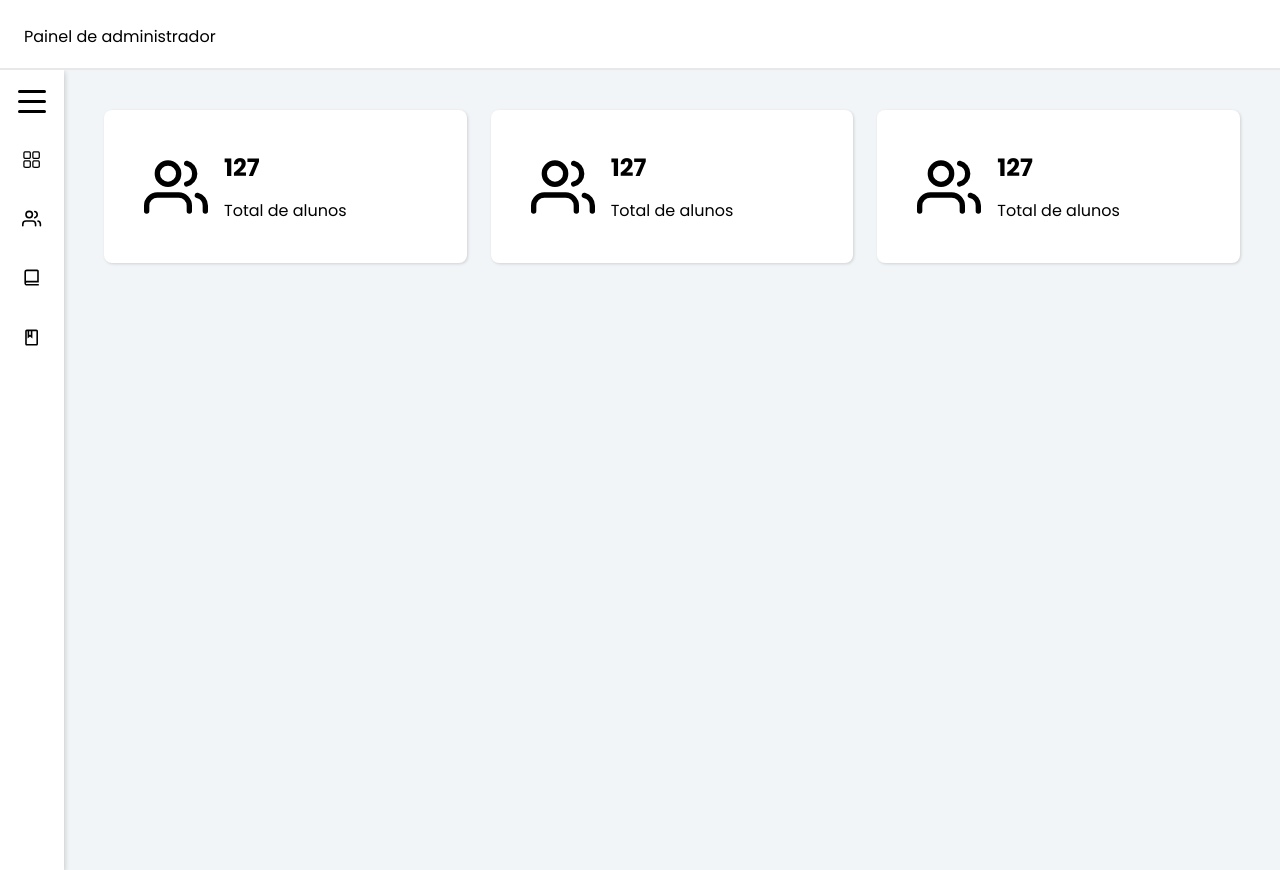
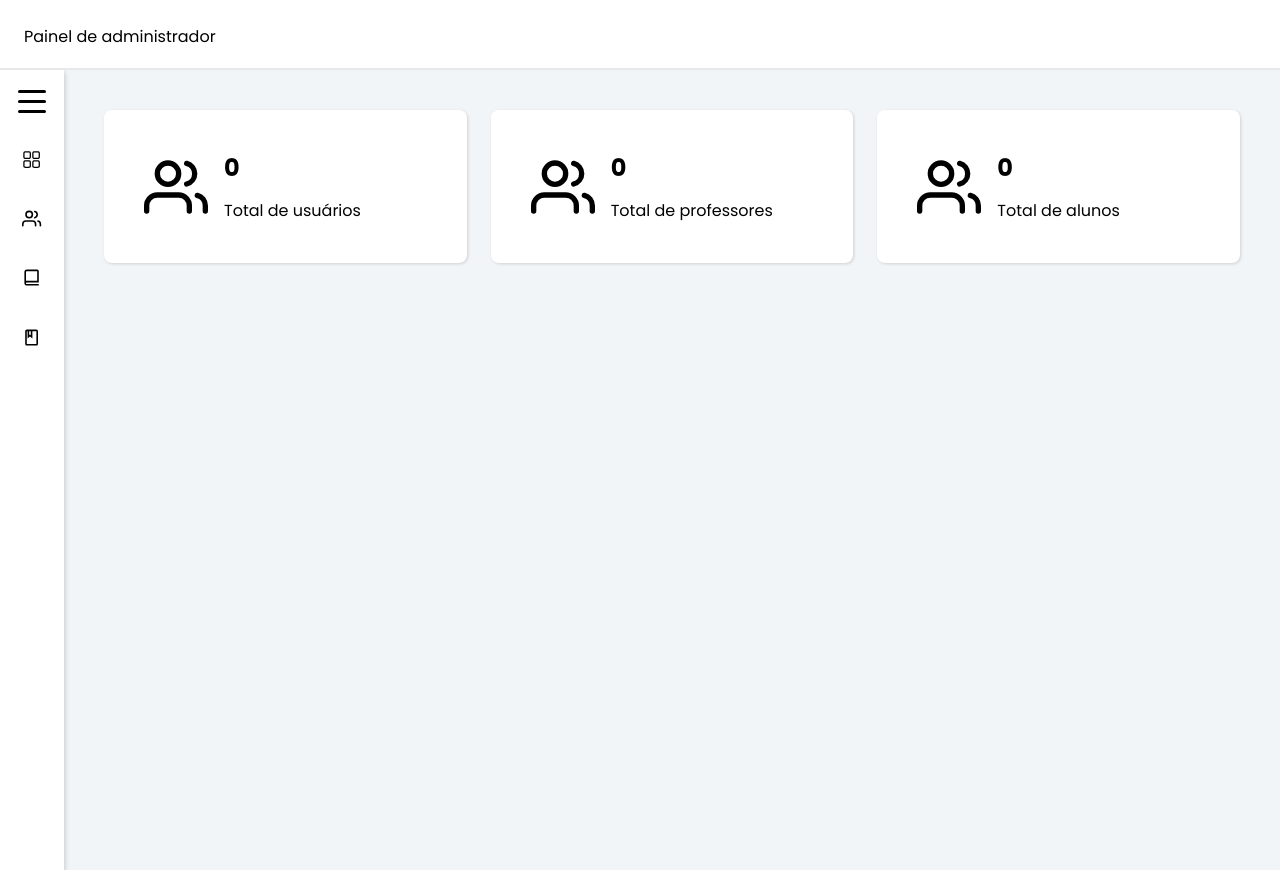
Before and after one commit to NarioMendonca/sistema-ceja, a React (Vite) app in the folder web/: page / in a window 1280 px wide. Built offline with nearby package versions, Linux system fonts and the light colour scheme; no server answers.

Commit message:
feat: create get users metrics on web and implements it on dashboard

```diff
--- a/web/src/App.tsx
+++ b/web/src/App.tsx
@@ -1,5 +1,4 @@
 import { BrowserRouter, Routes, Route } from "react-router"
-import { Dashboard } from "./presentation/pages/Dashboard/Dashboard"
 import { GradesManagement } from "./presentation/pages/GradesManagement/GradesManagement"
 import { Profile } from "./presentation/pages/Profile/Profile"
 import { GradesView } from "./presentation/pages/GradesView/GradesView"
@@ -9,13 +8,14 @@ import { makeUsersPage } from "./main/factories/pages/make-users"
 import { makeCourses } from "./main/factories/pages/make-courses"
 import { MakeClasses } from "./main/factories/pages/MakeClasses"
 import { makeViewClass } from "./main/factories/pages/MakeViewClass"
+import { MakeDashboard } from "./main/factories/pages/MakeDashboard"
 
 function App() {
   return (
     <BrowserRouter>
       <Routes>
         <Route element={<PageLayout />}>
-          <Route path="/" element={<Dashboard />} />
+          <Route path="/" element={<MakeDashboard />} />
           <Route path="/usuarios" element={makeUsersPage()} />
           <Route path="/materias" element={makeCourses()} />
           <Route path="/classes" element={MakeClasses()} />
--- /dev/null
+++ b/web/src/data/use-cases/users/get-users-metrics.ts
@@ -0,0 +1,16 @@
+import { HttpClient } from "../../protocols/httpClient";
+import { UnexpectedError } from "@/domain/errors";
+import { GetUsersMetrics } from "@/domain/use-cases/users/get-users-metrics";
+
+export class RemoteGetUsersMetrics implements GetUsersMetrics {
+  constructor(readonly url: string, readonly httpClient: HttpClient) { }
+
+  async handle(): Promise<GetUsersMetrics.Model> {
+    const request = await this.httpClient.request({ url: this.url, method: 'get' })
+
+    switch (request.statusCode) {
+      case 200: return request.body
+      default: throw new UnexpectedError()
+    }
+  }
+}
--- a/web/src/domain/models/User.ts
+++ b/web/src/domain/models/User.ts
@@ -28,6 +28,12 @@ export type Administrator = User & {
   position: string
 }
 
+export type UsersMetrics = {
+  users: number,
+  students: number,
+  teachers: number
+}
+
 export type UserWithoutPasswordHash = Omit<User, 'password_hash'>
 
 export enum UserRoles {
--- /dev/null
+++ b/web/src/domain/use-cases/users/get-users-metrics.ts
@@ -0,0 +1,11 @@
+import { UsersMetrics } from "@/domain/models/User"
+
+export interface GetUsersMetrics {
+  handle(): Promise<GetUsersMetrics.Model>
+}
+
+export namespace GetUsersMetrics {
+  export type Model = {
+    usersMetrics: UsersMetrics
+  }
+}
--- /dev/null
+++ b/web/src/main/factories/pages/MakeDashboard.tsx
@@ -0,0 +1,7 @@
+import { Dashboard } from "@/presentation/pages/Dashboard/Dashboard";
+import { makeRemoteGetUsersMetrics } from "../usecases/users/make-get-users-metrics";
+
+export function MakeDashboard() {
+  const getUsersMetrics = makeRemoteGetUsersMetrics()
+  return <Dashboard getUsersMetrics={getUsersMetrics} />
+}
--- /dev/null
+++ b/web/src/main/factories/usecases/users/make-get-users-metrics.ts
@@ -0,0 +1,10 @@
+import { makeApiUrl } from "../../infra/make-api-url";
+import { makeHttpClient } from "../../infra/make-http-client";
+import { RemoteGetUsersMetrics } from "@/data/use-cases/users/get-users-metrics";
+
+export function makeRemoteGetUsersMetrics() {
+  const httpClient = makeHttpClient()
+  const usersMetrics = new RemoteGetUsersMetrics(makeApiUrl('/users/metrics'), httpClient)
+
+  return usersMetrics
+}
--- a/web/src/presentation/pages/Dashboard/Dashboard.tsx
+++ b/web/src/presentation/pages/Dashboard/Dashboard.tsx
@@ -1,15 +1,50 @@
 import Styles from './dashboard-styles.module.scss'
 import { Card } from './components/Card'
-// import { PageLayout } from '@/presentation/layouts/PageLayout'
+import { GetUsersMetrics } from '@/domain/use-cases/users/get-users-metrics'
+import { useEffect, useState } from 'react'
+import { UsersMetrics } from '@/domain/models/User'
 
-export function Dashboard() {
+type Props = {
+  getUsersMetrics: GetUsersMetrics
+}
+
+export function Dashboard({ getUsersMetrics }: Props) {
+  const [metrics, setMetrics] = useState<UsersMetrics>({
+    students: 0,
+    teachers: 0,
+    users: 0
+  })
+
+  const remoteGetUsersMetrics = () => {
+    getUsersMetrics.handle()
+      .then(response => {
+        setMetrics(response.usersMetrics)
+      })
+  }
+
+  useEffect(() => {
+    remoteGetUsersMetrics()
+  }, [])
+
   return (
-      <main>
-        <section className={Styles.section}>
-          <Card />
-          <Card />
-          <Card />
-        </section>
-      </main>
+    <main>
+      <section className={Styles.section}>
+        <Card
+          cardMetric={metrics.users}
+          cardTitle='Total de usuários'
+          pageToRedirect='/usuarios'
+        />
+        <Card
+          cardMetric={metrics.teachers}
+          cardTitle='Total de professores'
+          pageToRedirect='/usuarios'
+        />
+        <Card
+          cardMetric={metrics.students}
+          cardTitle='Total de alunos'
+          pageToRedirect='/usuarios'
+        />
+      </section>
+    </main>
   )
 }
--- a/web/src/presentation/pages/Dashboard/components/Card/index.tsx
+++ b/web/src/presentation/pages/Dashboard/components/Card/index.tsx
@@ -1,15 +1,28 @@
 import Styles from './card-styles.module.scss'
 import { UsersIcon } from "@/presentation/icons/UsersIcon";
+import { useNavigate } from 'react-router';
 
-export function Card() {
+type Props = {
+  cardTitle: string
+  cardMetric: number
+  pageToRedirect: string
+}
+
+export function Card({ cardMetric, cardTitle, pageToRedirect }: Props) {
+  const navigate = useNavigate()
+
+  const redirectPage = (pageUrl: string) => {
+    navigate(pageUrl)
+  }
+
   return (
-    <div className={Styles.cardWrap}>
+    <div className={Styles.cardWrap} onClick={() => { redirectPage(pageToRedirect) }}>
       <span className={Styles.cardIcon}>
         <UsersIcon />
       </span>
       <div className={Styles.cardContent}>
-        <span>127</span>
-        Total de alunos
+        <span>{cardMetric}</span>
+        {cardTitle}
       </div>
     </div>
   )
```
